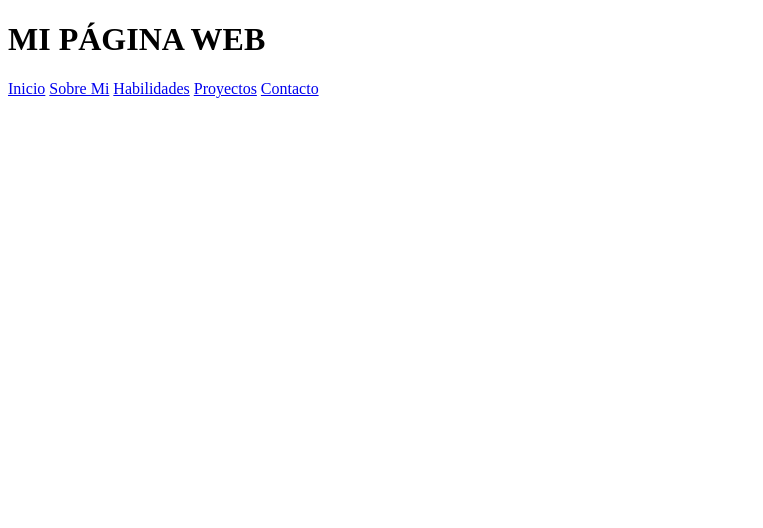
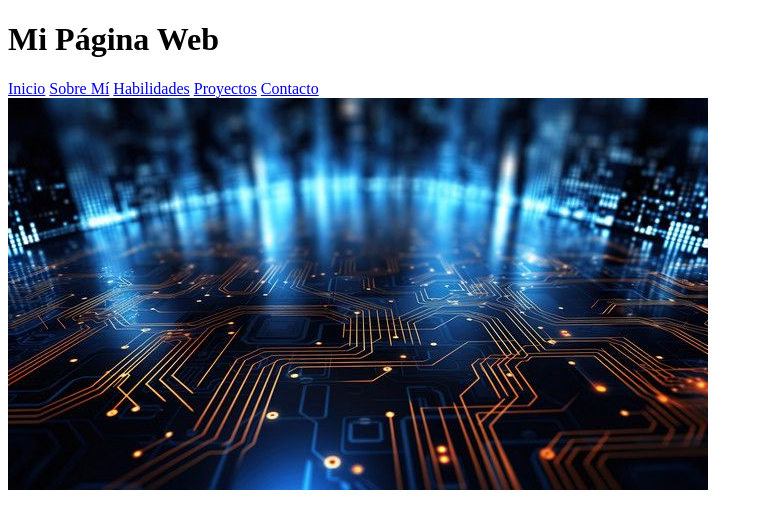
Before and after one commit to Dayana-Raquel/Mi_Pagina_Web, a plain HTML site: page index.html in a window 1280 px wide. Shown: the whole page, without its empty margins (0-763 px from the left). Drawn offline with Linux system fonts and the light colour scheme.

Commit message:
Añadida nueva imagen y cambios menores

```diff
--- a/index.html
+++ b/index.html
@@ -7,18 +7,23 @@
 </head>
 <body>
     <header class="header">
-        <h1>MI PÁGINA WEB</h1>
-    </header>
+        <div class="menu-container">
+
+        <h1 class="titulo">Mi Página Web</h1>
 
         <div class="nav-bg">
             <nav class="navegacion-principal contenedor">
                 <a href="#">Inicio</a>
-            <a href="#">Sobre Mi</a>
+                <a href="#">Sobre Mí</a>
                 <a href="#">Habilidades</a>
                 <a href="#">Proyectos</a>
                 <a href="#">Contacto</a>
             </nav>
         </div>
 
+        <div class="imagen-header">
+            <img src="Fondo1.jpg" alt="Imagen de portada">
+        </div>
+    </header>
 </body>
 </html>
```
Also changed, not shown: Fondo1.jpg (added). Lines whose indentation alone changed are shown as unchanged.
